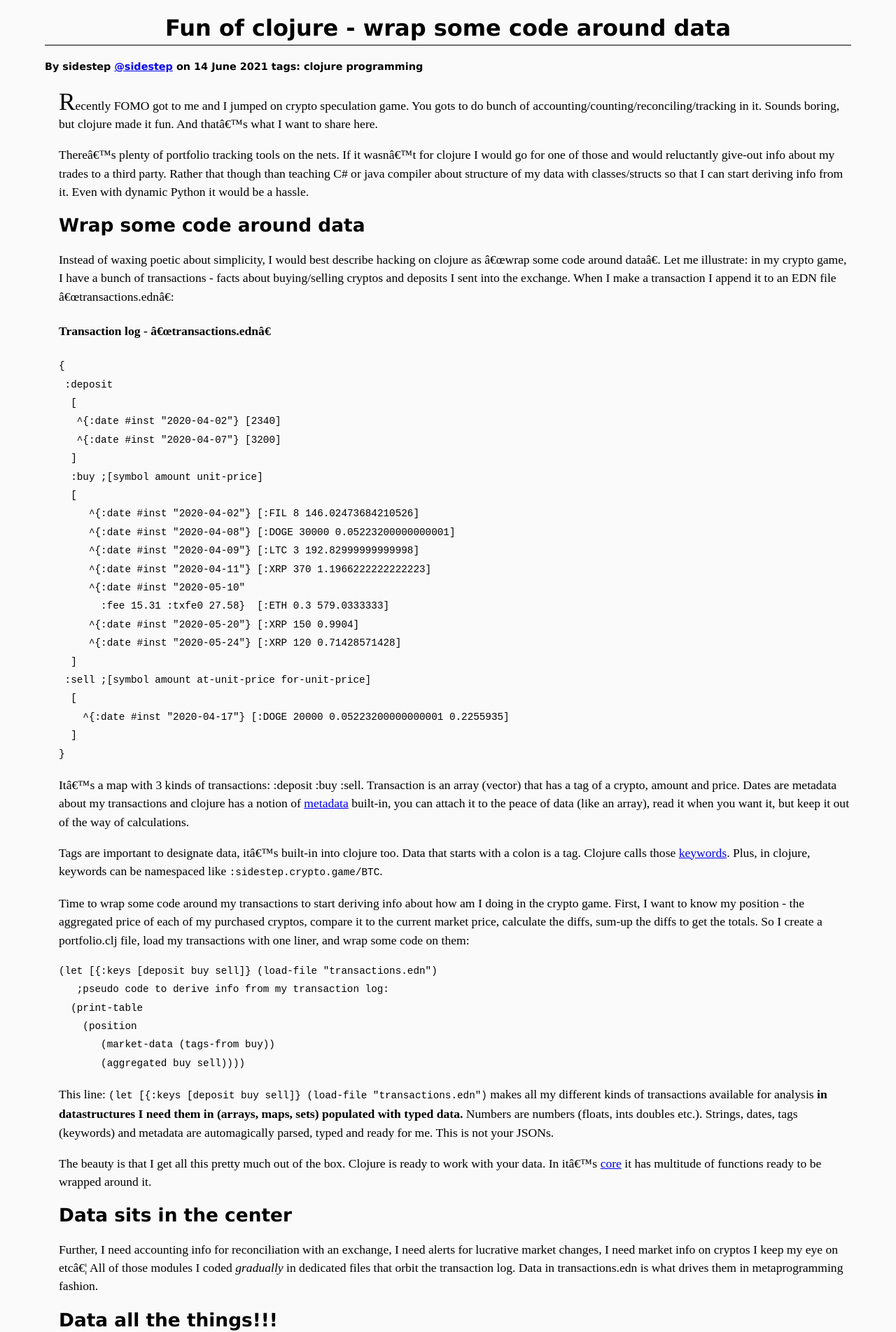
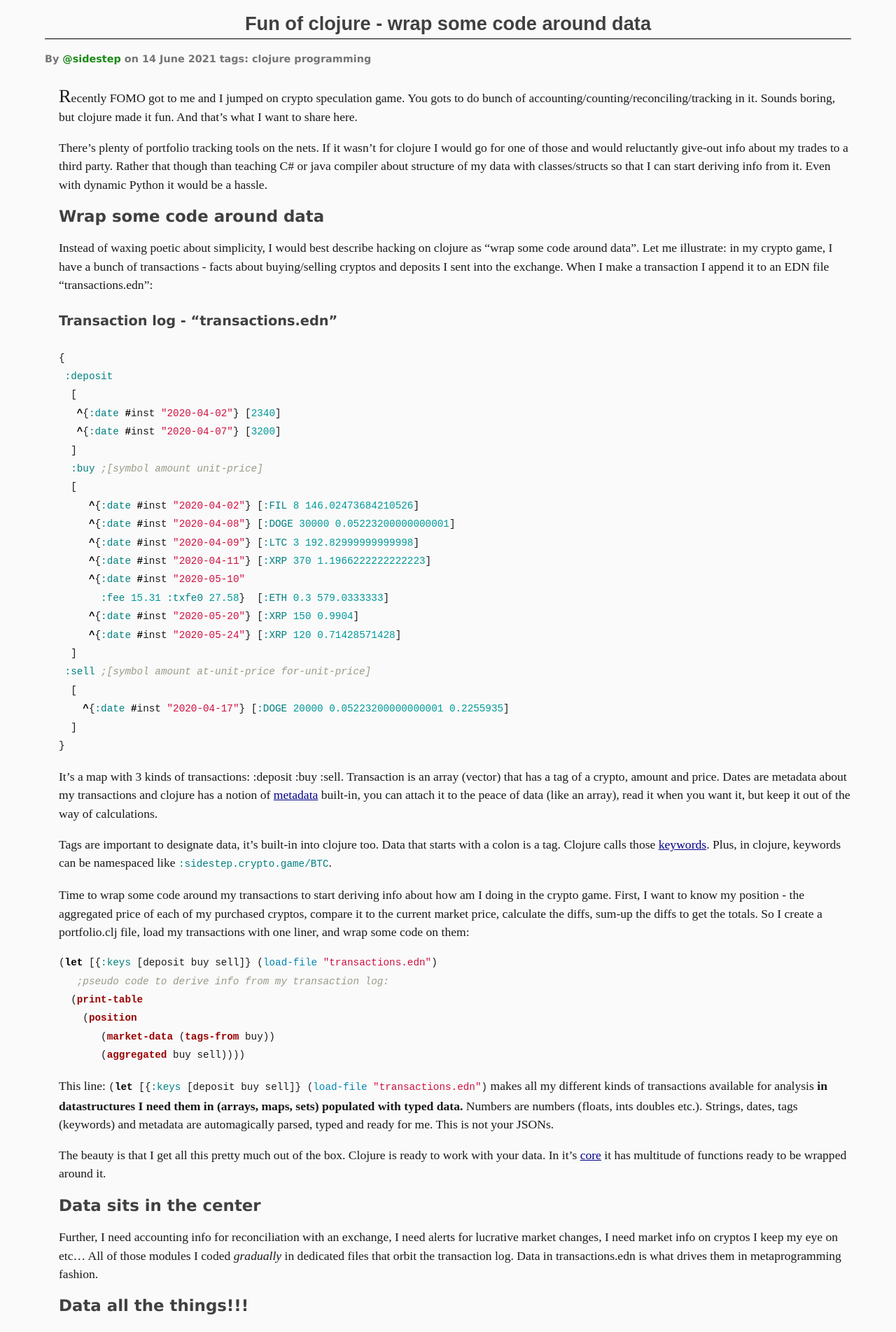
Before and after one commit to sidesteps/blog, a Jekyll site: the page built from _posts/2021-06-14-fun-of-clojure.md, in a window 1280 px wide. Shown: the top 1904 px of the page at 70% size. Built offline with Jekyll 4.4.1, drawn with Linux system fonts in a browser that asks for light colours; some of the changed text lies outside the part shown.

Commit message:
moved to Jekyll template

````diff
--- a/_layouts/post.html
+++ b/_layouts/post.html
@@ -1,8 +1,9 @@
 <!DOCTYPE html>
 <html lang="en-US">
 <head>
-	<meta http-equiv="Content-Type" content="text/html; charset=iso-8859-1">
+    <meta charset="UTF-8">
 	<link href="/static/main.css" media="screen" rel="stylesheet" type="text/css" />
+	<link href="/static/github.css" media="screen" rel="stylesheet" type="text/css" />
 	<title>{{ post.title }}</title>
 </head>
 <body>
@@ -12,7 +13,6 @@
 	<h3 class="signature">
 		By
 		<span itemprop="author" itemscope itemtype="http://schema.org/Person" class="author">
-			<span itemprop="givenName">sidestep</span>
 			<a itemprop="sameAs" target="_blank" href="https://gitlab.com/sidestep">@sidestep</a>
 		</span>
 	on <span itemprop="dateCreated">{{ page.date | date: "%-d %B %Y" }}</span>
--- a/_posts/2021-06-14-fun-of-clojure.md
+++ b/_posts/2021-06-14-fun-of-clojure.md
@@ -39,7 +39,7 @@ Instead of waxing poetic about simplicity, I would best describe hacking on cloj
 ```
 It's a map with 3 kinds of transactions: :deposit :buy :sell. Transaction is an array (vector) that has a tag of a crypto, amount and price. Dates are metadata about my transactions and clojure has a notion of [metadata](https://clojure.org/reference/metadata) built-in, you can attach it to the peace of data (like an array), read it when you want it, but keep it out of the way of calculations.
 
-Tags are important to designate data, it's built-in into clojure too. Data that starts with a colon is a tag. Clojure calls those [keywords](https://clojure.org/reference/data_structures#Keywords). Plus, in clojure, keywords can be namespaced like `:sidestep.crypto.game/BTC`.
+Tags are important to designate data, it's built-in into clojure too. Data that starts with a colon is a tag. Clojure calls those [keywords](https://clojure.org/reference/data_structures#Keywords). Plus, in clojure, keywords can be namespaced like `:sidestep.crypto.game/BTC`{:.language-clojure .highlight}.
 
 Time to wrap some code around my transactions to start deriving info about how am I doing in the crypto game. First, I want to know my position - the aggregated price of each of my purchased cryptos, compare it to the current market price, calculate the diffs, sum-up the diffs to get the totals. So I create a portfolio.clj file, load my transactions with one liner, and wrap some code on them:
 
@@ -52,7 +52,7 @@ Time to wrap some code around my transactions to start deriving info about how a
        (aggregated buy sell))))
 ```
 
-This line: `(let [{:keys [deposit buy sell]} (load-file "transactions.edn")` makes all my different kinds of transactions available for analysis **in datastructures I need them in (arrays, maps, sets) populated with typed data.** Numbers are numbers (floats, ints doubles etc.). Strings, dates, tags (keywords) and metadata are automagically parsed, typed and ready for me. This is not your JSONs.
+This line: `(let [{:keys [deposit buy sell]} (load-file "transactions.edn")`{:.language-clojure .highlight} makes all my different kinds of transactions available for analysis **in datastructures I need them in (arrays, maps, sets) populated with typed data.** Numbers are numbers (floats, ints doubles etc.). Strings, dates, tags (keywords) and metadata are automagically parsed, typed and ready for me. This is not your JSONs.
 
 The beauty is that I get all this pretty much out of the box. Clojure is ready to work with your data. In it's [core](https://clojuredocs.org/clojure.core "clojure core") it has multitude of functions ready to be wrapped around it.
 
--- /dev/null
+++ b/static/github.css
@@ -0,0 +1,61 @@
+.highlight .hll { background-color: #ffffcc }
+.highlight .c { color: #999988; font-style: italic } /* Comment */
+.highlight .err {} /* Error */
+.highlight .k { color: #000000; font-weight: bold } /* Keyword */
+.highlight .o { color: #000000; font-weight: bold } /* Operator */
+.highlight .cm { color: #999988; font-style: italic } /* Comment.Multiline */
+.highlight .cp { color: #999999; font-weight: bold; font-style: italic } /* Comment.Preproc */
+.highlight .c1 { color: #999988; font-style: italic } /* Comment.Single */
+.highlight .cs { color: #999999; font-weight: bold; font-style: italic } /* Comment.Special */
+.highlight .gd { color: #000000; background-color: #ffdddd } /* Generic.Deleted */
+.highlight .ge { color: #000000; font-style: italic } /* Generic.Emph */
+.highlight .gr { color: #aa0000 } /* Generic.Error */
+.highlight .gh { color: #999999 } /* Generic.Heading */
+.highlight .gi { color: #000000; background-color: #ddffdd } /* Generic.Inserted */
+.highlight .go { color: #888888 } /* Generic.Output */
+.highlight .gp { color: #555555 } /* Generic.Prompt */
+.highlight .gs { font-weight: bold } /* Generic.Strong */
+.highlight .gu { color: #aaaaaa } /* Generic.Subheading */
+.highlight .gt { color: #aa0000 } /* Generic.Traceback */
+.highlight .kc { color: #000000; font-weight: bold } /* Keyword.Constant */
+.highlight .kd { color: #000000; font-weight: bold } /* Keyword.Declaration */
+.highlight .kn { color: #000000; font-weight: bold } /* Keyword.Namespace */
+.highlight .kp { color: #000000; font-weight: bold } /* Keyword.Pseudo */
+.highlight .kr { color: #000000; font-weight: bold } /* Keyword.Reserved */
+.highlight .kt { color: #445588; font-weight: bold } /* Keyword.Type */
+.highlight .m { color: #009999 } /* Literal.Number */
+.highlight .s { color: #d01040 } /* Literal.String */
+.highlight .na { color: #008080 } /* Name.Attribute */
+.highlight .nb { color: #0086B3 } /* Name.Builtin */
+.highlight .nc { color: #445588; font-weight: bold } /* Name.Class */
+.highlight .no { color: #008080 } /* Name.Constant */
+.highlight .nd { color: #3c5d5d; font-weight: bold } /* Name.Decorator */
+.highlight .ni { color: #800080 } /* Name.Entity */
+.highlight .ne { color: #990000; font-weight: bold } /* Name.Exception */
+.highlight .nf { color: #990000; font-weight: bold } /* Name.Function */
+.highlight .nl { color: #990000; font-weight: bold } /* Name.Label */
+.highlight .nn { color: #555555 } /* Name.Namespace */
+.highlight .nt { color: #000080 } /* Name.Tag */
+.highlight .nv { color: #008080 } /* Name.Variable */
+.highlight .ow { color: #000000; font-weight: bold } /* Operator.Word */
+.highlight .w { color: #bbbbbb } /* Text.Whitespace */
+.highlight .mf { color: #009999 } /* Literal.Number.Float */
+.highlight .mh { color: #009999 } /* Literal.Number.Hex */
+.highlight .mi { color: #009999 } /* Literal.Number.Integer */
+.highlight .mo { color: #009999 } /* Literal.Number.Oct */
+.highlight .sb { color: #d01040 } /* Literal.String.Backtick */
+.highlight .sc { color: #d01040 } /* Literal.String.Char */
+.highlight .sd { color: #d01040 } /* Literal.String.Doc */
+.highlight .s2 { color: #d01040 } /* Literal.String.Double */
+.highlight .se { color: #d01040 } /* Literal.String.Escape */
+.highlight .sh { color: #d01040 } /* Literal.String.Heredoc */
+.highlight .si { color: #d01040 } /* Literal.String.Interpol */
+.highlight .sx { color: #d01040 } /* Literal.String.Other */
+.highlight .sr { color: #009926 } /* Literal.String.Regex */
+.highlight .s1 { color: #d01040 } /* Literal.String.Single */
+.highlight .ss { color: #990073 } /* Literal.String.Symbol */
+.highlight .bp { color: #999999 } /* Name.Builtin.Pseudo */
+.highlight .vc { color: #008080 } /* Name.Variable.Class */
+.highlight .vg { color: #008080 } /* Name.Variable.Global */
+.highlight .vi { color: #008080 } /* Name.Variable.Instance */
+.highlight .il { color: #009999 } /* Literal.Number.Integer.Long */
--- a/static/main.css
+++ b/static/main.css
@@ -3,19 +3,50 @@ body
     margin: 0;
     padding: 0;
     background-color: #FAFAFA;
-    width: 50%;
+    width: 40%;
     margin: 0 auto;
     text-align: left;
+    color: rgba(0,0,0,0.9)
 }
 
-h1, h2, h3
+h1 {font-size: 170%}
+h2 {font-size: 130%}
+h3 {font-size: 120%}
+h4 {font-size: 110%}
+
+h1, h2, h3, h4
 {
   font-family: verdana, arial;
+  color: rgb(64,64,64);
+}
+
+#header #title
+{
+    text-align: center;
+    text-color: rgb(41, 41, 41);
+    font-family: sans-serif;
+    font-weight: bold;
+    display: block;
+    border-bottom: thin solid black;
+    padding-bottom: 5px;
+}
+
+a:link, a:visited, a:active, a:hover
+{
+  color: darkblue;
+}
+
+.author a
+{
+    color: rgb(26, 137, 23);
+    text-decoration: none;
 }
 
 .signature
 {
-      font-size: 0.9em;
+    color: rgb(117, 117, 117);
+    line-height: 20px;
+    font-size: 0.9em;
 }
 
 #content
@@ -29,16 +60,8 @@ h1, h2, h3
 
 #content p:first-of-type:first-letter
 {
-   font-size: 2em;
+   font-size: 1.5em;
    font-family: times;
-}
-
-#header #title
-{
-    text-align: center;
-    display: block;
-    border-bottom: thin solid black;
-    padding-bottom: 5px;
 }
 
 blockquote
````
